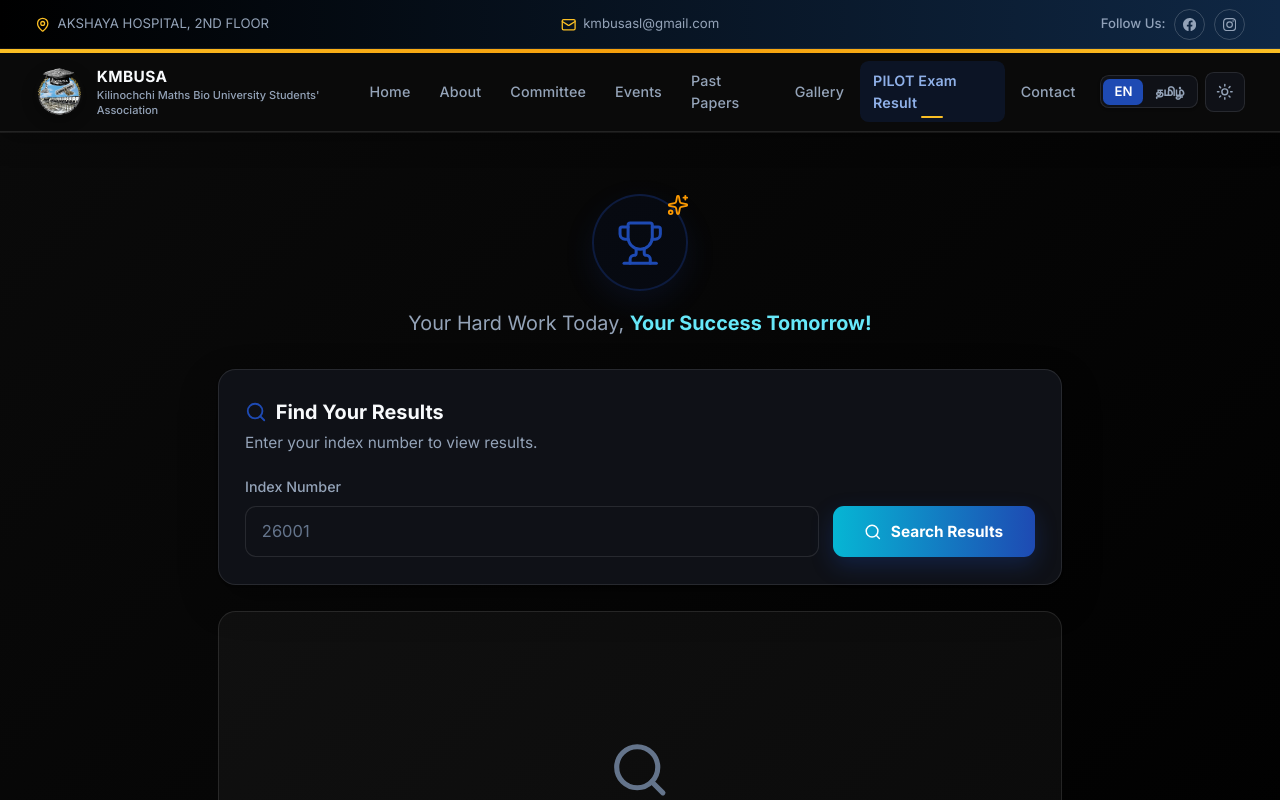
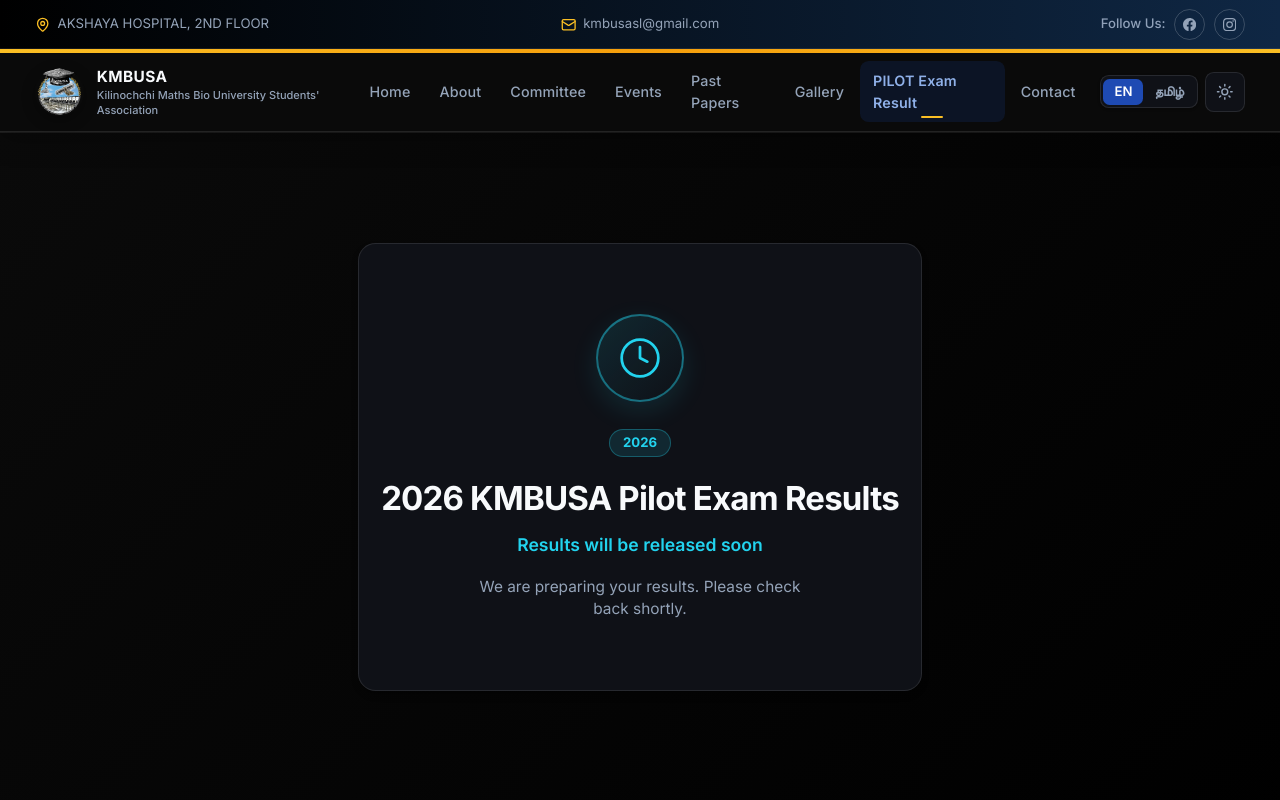
Before and after one commit to kmbusa-website/union-public, a Next.js app: page /en/results in a window 1280 px wide. Shown: the top 800 px of the page. Built offline with nearby package versions, Linux system fonts and the light colour scheme.

Commit message:
results will release soon

```diff
--- a/messages/en.json
+++ b/messages/en.json
@@ -276,6 +276,9 @@
       "CHE": "CHEMISTRY",
       "MAT": "COMBINED MATHEMATICS",
       "BIO": "BIOLOGY"
-    }
+    },
+    "comingSoonTitle": "2026 KMBUSA Pilot Exam Results",
+    "comingSoonSubtitle": "Results will be released soon",
+    "comingSoonHint": "We are preparing your results. Please check back shortly."
   }
 }
--- a/messages/ta.json
+++ b/messages/ta.json
@@ -83,39 +83,30 @@
   },
   "about": {
     "overline": "{org} பற்றி",
-
     "title": "எங்களைப்",
     "titleHighlight": "பற்றி",
-
     "intro": "கிளிநொச்சி மாவட்ட கணித மற்றும் உயிரியல் பல்கலைக்கழக மாணவர் ஒன்றியமான KMBUSA, மாணவர்களின் கல்வி முன்னேற்றம், தலைமைத்துவ திறன் வளர்ச்சி மற்றும் சமூகப் பொறுப்புணர்வை மேம்படுத்தும் நோக்கில் செயல்பட்டு வருகிறது.",
-
     "standFor": "எங்கள் ஒன்றியத்தின்",
-
     "missionTitle": "எங்கள் பணி, நோக்கு",
     "missionHighlight": "மற்றும் விழுமியங்கள்",
-
     "values": {
       "mission": {
         "title": "எங்கள் பணி",
         "description": "கணித மற்றும் உயிரியல் துறைகளில் கல்வி பயிலும் மாணவர்களை ஒன்றிணைத்து, அவர்களின் கல்வி மற்றும் தனிநபர் முன்னேற்றத்திற்கு ஆதரவளிப்பது."
       },
-
       "vision": {
         "title": "எங்கள் நோக்கு",
         "description": "அறிவு, ஒற்றுமை மற்றும் சேவை மனப்பான்மையுடன் சமூகத்திற்கு பங்களிக்கும் முன்னணி மாணவர் சமூகமாக உருவாகுவது."
       },
-
       "values": {
         "title": "எங்கள் விழுமியங்கள்",
         "description": "ஒற்றுமை, நேர்மை, கல்விச் சிறப்பு, புதுமை மற்றும் சமூகப் பொறுப்புணர்வு."
       },
-
       "goals": {
         "title": "எங்கள் இலக்குகள்",
         "description": "கல்வி நிகழ்ச்சிகள், கருத்தரங்குகள், வழிகாட்டல் திட்டங்கள் மற்றும் சமூகச் சேவைகள் மூலம் உறுப்பினர்களின் வளர்ச்சியை ஊக்குவித்தல்."
       }
     },
-
     "milestones": {
       "established": "நிறுவப்பட்ட ஆண்டு",
       "students": "பயனடைந்த மாணவர்கள்",
@@ -139,9 +130,7 @@
     "overline": "எங்கள் செயற்பாடுகள்",
     "title": "எங்கள்",
     "titleHighlight": "நிகழ்வுகள்",
-
     "intro": "கல்வி, கலாச்சாரம், சமூக சேவை மற்றும் மாணவர் மேம்பாட்டிற்காக நடத்தப்பட்ட நிகழ்வுகளின் தொகுப்பு.",
-
     "loading": "நிகழ்வுகள் ஏற்றப்படுகிறது...",
     "empty": "{year} ஆம் ஆண்டிற்கான நிகழ்வுகள் இல்லை.",
     "featured": "சிறப்பு நிகழ்வு",
@@ -190,35 +179,21 @@
   },
   "pastpapers": {
     "overline": "கல்வி வளங்கள்",
-
     "title": "கடந்தகால",
     "titleHighlight": "வினாத்தாள்கள்",
-
     "intro": "வினாத்தாள்களைப் பார்வையிட அல்லது பதிவிறக்கம் செய்ய ஆண்டைத் தேர்ந்தெடுக்கவும்.",
-
     "years": "ஆண்டுகள்",
     "chooseYear": "ஆண்டைத் தேர்ந்தெடுக்கவும்",
-
     "empty": "வினாத்தாள் தகவல்கள் இன்னும் சேர்க்கப்படவில்லை.",
-
     "yearLabel": "ஆண்டு",
-
     "openYear": "{year} ஆம் ஆண்டுக்கான வினாத்தாள்களைப் பார்வையிடுங்கள்.",
-
     "yearTitleHighlight": "வினாத்தாள்கள்",
-
     "papersHeading": "{year} ஆம் ஆண்டின் வினாத்தாள்கள்",
-
     "backToYears": "ஆண்டுகள் பட்டியலுக்குத் திரும்பு",
-
     "noSubjectPapers": "இந்தப் பாடத்திற்கான வினாத்தாள்கள் கிடைக்கவில்லை.",
-
     "openPdf": "வினாத்தாளைத் திற",
-
     "addLinkCsv": "CSV கோப்பில் இணைப்பைச் சேர்க்கவும்",
-
     "viewSchemes": "புள்ளித்திட்டங்கள்",
-
     "filters": {
       "all": "அனைத்து பாடங்களும்",
       "mathematics": "இணைந்த கணிதம்",
@@ -229,57 +204,37 @@
   },
   "schemes": {
     "overline": "கல்வி வளங்கள்",
-
     "title": "புள்ளித்",
     "titleHighlight": "திட்டங்கள்",
-
     "intro": "ஒவ்வொரு பாடத்திற்குமான ஆண்டுவாரியான புள்ளித்திட்டங்களைப் பார்வையிடுங்கள்.",
-
     "schemesLabel": "புள்ளித்திட்டங்கள்",
-
     "chooseYear": "ஆண்டைத் தேர்ந்தெடுக்கவும்",
-
     "empty": "விடைத்திட்டத் தகவல்கள் இன்னும் சேர்க்கப்படவில்லை.",
-
     "yearLabel": "ஆண்டு",
-
     "openYear": "{year} ஆம் ஆண்டிற்கான புள்ளித்திட்டங்களைப் பார்வையிடுங்கள்.",
-
     "yearTitleHighlight": "புள்ளித்திட்டங்கள்",
-
     "schemesHeading": "{year} ஆம் ஆண்டின் புள்ளித்திட்டங்கள்",
-
     "backToYears": "ஆண்டுகள் பட்டியலுக்குத் திரும்பு",
-
     "noSchemes": "இந்த ஆண்டிற்கான புள்ளித்திட்டங்கள் கிடைக்கவில்லை.",
-
     "openPdf": "விடைத்திட்டத்தைத் திற",
-
     "addLinkCsv": "CSV கோப்பில் இணைப்பைச் சேர்க்கவும்",
-
     "viewPastPapers": "கடந்தகால வினாத்தாள்கள்"
   },
   "contact": {
     "overline": "எங்களைத் தொடர்பு கொள்ளுங்கள்",
-
     "title": "தொடர்பு",
     "titleHighlight": "கொள்வதற்கு",
-
     "intro": "உங்களிடம் கேள்வி, ஆலோசனை அல்லது கருத்து உள்ளதா?",
     "introSecondary": "உங்களுக்கு உதவ எப்போதும் தயாராக இருக்கிறோம்.",
-
     "getInTouch": "தொடர்பில் இருங்கள்",
     "sendMessage": "எங்களுக்கு செய்தி அனுப்புங்கள்",
-
     "name": "முழுப் பெயர்",
     "email": "மின்னஞ்சல் முகவரி",
     "phone": "தொலைபேசி இலக்கம்",
     "subject": "தலைப்பு",
     "message": "உங்கள் செய்தி",
-
     "sending": "அனுப்பப்படுகிறது...",
     "submit": "செய்தியை அனுப்பு",
-
     "success": "உங்கள் செய்தி வெற்றிகரமாக அனுப்பப்பட்டது. விரைவில் உங்களைத் தொடர்புகொள்வோம்.",
     "configError": "தொடர்பு படிவம் சரியாக அமைக்கப்படவில்லை.",
     "sendError": "உங்கள் செய்தியை அனுப்ப முடியவில்லை. தயவுசெய்து மீண்டும் முயற்சிக்கவும்.",
@@ -322,6 +277,9 @@
       "CHE": "இரசாயனவியல்",
       "MAT": "இணைந்த கணிதம்",
       "BIO": "உயிரியல்"
+    },
+    "comingSoonTitle": "2026 KMBUSA பைலட் தேர்வு முடிவுகள்",
+    "comingSoonSubtitle": "முடிவுகள் விரைவில் வெளியிடப்படும்",
+    "comingSoonHint": "உங்கள் முடிவுகளை தயாரிக்கிறோம். சிறிது நேரத்தில் மீண்டும் சரிபார்க்கவும்."
   }
 }
-}
--- a/src/app/[locale]/results/page.tsx
+++ b/src/app/[locale]/results/page.tsx
@@ -1,9 +1,26 @@
 import { setRequestLocale } from "next-intl/server";
+import { getTranslations } from "next-intl/server";
 import { ResultsSearch } from "@/components/pages/results-search";
+import { ResultsComingSoon } from "@/components/pages/results-coming-soon";
+
+const RESULTS_ENABLED = process.env.NEXT_PUBLIC_RESULTS_ENABLED === "true";
 
 export default async function ResultsPage({ params }: { params: Promise<{ locale: string }> }) {
   const { locale } = await params;
   setRequestLocale(locale);
+
+  if (!RESULTS_ENABLED) {
+    const t = await getTranslations("results");
+    return (
+      <div className="kit-page-main min-h-[calc(100vh-8rem)]">
+        <ResultsComingSoon
+          title={t("comingSoonTitle")}
+          subtitle={t("comingSoonSubtitle")}
+          hint={t("comingSoonHint")}
+        />
+      </div>
+    );
+  }
 
   return (
     <div className="kit-page-main min-h-[calc(100vh-8rem)]">
--- /dev/null
+++ b/src/components/pages/results-coming-soon.tsx
@@ -0,0 +1,34 @@
+"use client";
+
+import { Clock } from "lucide-react";
+
+interface ResultsComingSoonProps {
+  title: string;
+  subtitle: string;
+  hint: string;
+}
+
+export function ResultsComingSoon({ title, subtitle, hint }: ResultsComingSoonProps) {
+  return (
+    <div className="kit-container flex min-h-[calc(100vh-12rem)] items-center justify-center pb-16">
+      <div className="results-panel mx-auto w-full max-w-lg py-16 text-center shadow-lg">
+        <div className="results-award-icon mx-auto">
+          <Clock className="results-accent h-10 w-10" strokeWidth={1.5} />
+        </div>
+
+        <div className="results-year-badge mx-auto mt-6 inline-block">2026</div>
+
+        <h2
+          className="mt-5 text-2xl font-bold tracking-tight sm:text-3xl"
+          style={{ color: "var(--text-primary)" }}
+        >
+          {title}
+        </h2>
+
+        <p className="results-accent mt-3 text-base font-semibold">{subtitle}</p>
+
+        <p className="results-muted mx-auto mt-4 max-w-xs text-sm">{hint}</p>
+      </div>
+    </div>
+  );
+}
```
Also changed, not shown: 2 other files (tests, documents, lock files or other folders). Lines whose indentation alone changed are shown as unchanged.
